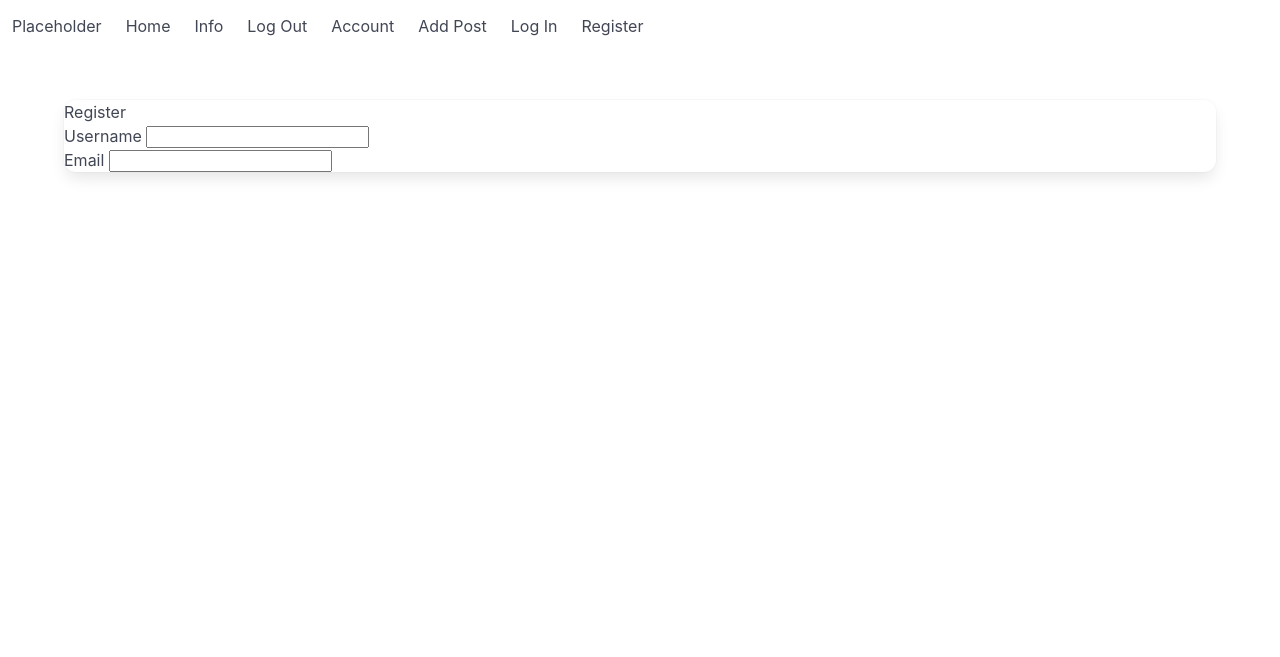
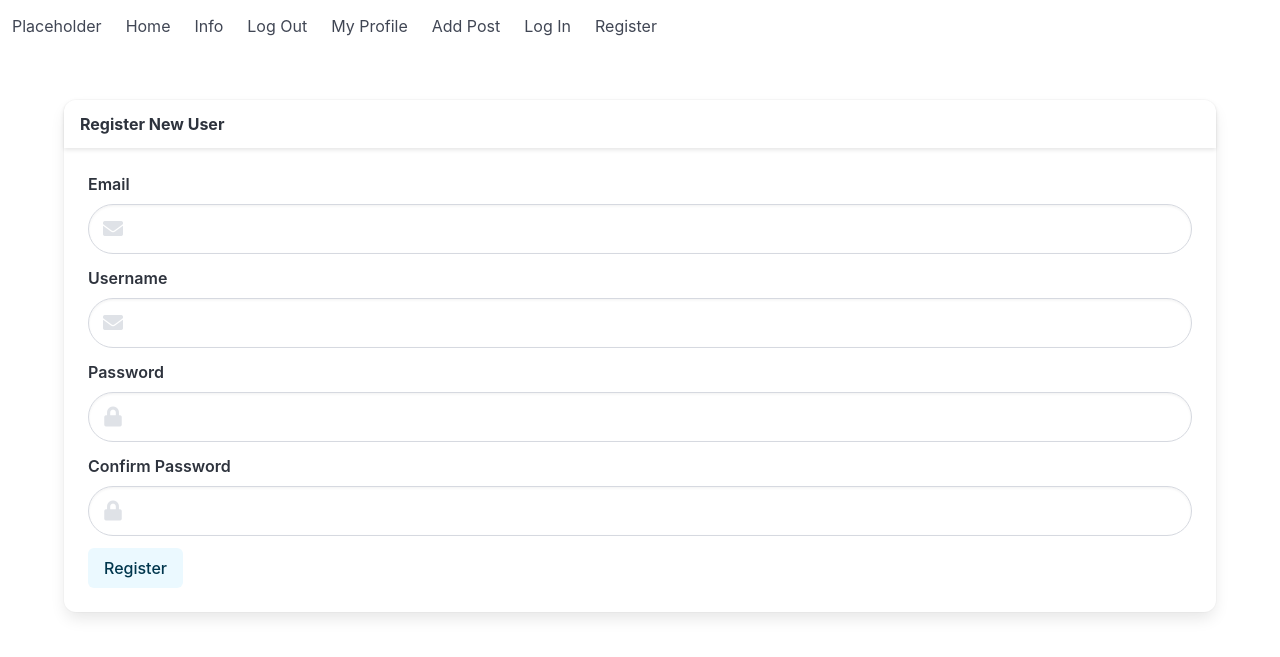
Before and after one commit to latimercaleb/flask-media-capstone, a Flask app: template blog/templates/register.html in a window 1280 px wide. Shown: the top 657 px of the page. Run offline with Flask 2, Linux system fonts and the light colour scheme; the template is opened without the code that fills it: values that come from a table or form of the project are taken from there, others are empty; the visitor is signed in with stand-in values (Sample User, id 1); some libraries are stand-ins or nearby versions.

Commit message:
Adding changeset, reworking templates & controllers a bit

```diff
--- a/blog/errors/handlers.py
+++ b/blog/errors/handlers.py
@@ -1,4 +1,3 @@
-# Error handling
 from flask import render_template, Blueprint
 errors = Blueprint('errors', __name__)
 
--- a/blog/templates/account.html
+++ b/blog/templates/account.html
@@ -1,9 +1,9 @@
-<!-- #TODO Finish up account template -->
+<!-- #TODO Finish up account template, add fluid to image profile pic, do finish form -->
 {% extends "base.html" %}
 {% block content %}
     <div class="container">
         <h1>Welcome in {{current_user.username}}</h1>
-        <img src="{{url_for('',)}}"/>
+        <img src="{{url_for('static', )}}"/>
     </div>
     <div>
         <!-- Form for account edit -->
--- a/blog/templates/base.html
+++ b/blog/templates/base.html
@@ -2,7 +2,7 @@
 <!DOCTYPE html>
 <html>
     <head>
-        <title>Blog App</title>
+        <title>Media App</title>
         <meta charset="UTF-8" />
         <meta name="viewport" content="width=device-width, initial-scale=1.0" />
         <link rel="stylesheet" href="https://cdn.jsdelivr.net/npm/bulma@1.0.4/css/bulma.min.css">
@@ -19,7 +19,7 @@
                     <!-- Logged in user links (placeholders) if current_user.is_authenticated-->
 
                     <a class="navbar-item" href="#"> Log Out </a>
-                    <a class="navbar-item" href="#"> Account </a>
+                    <a class="navbar-item" href="#"> My Profile </a>
                     <a class="navbar-item" href="#"> Add Post </a>
                      <!-- Logged out user links (placeholders) else but dont forget endif-->
                     <a class="navbar-item" href="#"> Log In </a>
--- a/blog/templates/index.html
+++ b/blog/templates/index.html
@@ -1,4 +1,5 @@
 {%- extends "base.html" %}
 {%- block content %}
-<h1>Welcome to the Flask Media Capstone Blog!</h1>
+    <h1>Welcome to the Flask Media Capstone Blog!</h1>
+    <p>Index Page template placeholder</p>
 {%- endblock %}
--- a/blog/templates/info.html
+++ b/blog/templates/info.html
@@ -1,4 +1,5 @@
 {%- extends "base.html" %}
 {%- block content %}
-<h1>Info page</h1>
+    <h1>Info page</h1>
+    <p>Info Page template placeholder</p>
 {%- endblock %}
--- a/blog/templates/register.html
+++ b/blog/templates/register.html
@@ -1,15 +1,56 @@
-{% extends "base.html" %}
-{% block content %}
-    <div class="container">
-        <h1>Register</h1>
-        <form method="POST" action="{{ url_for('users.register') }}" enctype="multipart/form-data">
-            {{ form.hidden_tag() }}
-            <div class="form-group">
-                {{ form.username.label(class="form-label") }}
-                {{ form.username(class="form-control") }}
-            </div>
-            <div class="form-group">
-                {{ form.email.label(class="form-label") }}
-                {{ form.email(class="form-control") }}
-<!-- #TODO Finish up registration form -->
+{% extends "base.html" %} {% block content %}
+
+<div class="card-header">
+	<p class="card-header-title">Register New User</p>
+</div>
+<div class="card-content">
+	<div class="content">
+		<form
+			action="{{ url_for('users.register') }}"
+			enctype="multipart/form-data">
+			{{registration_form.hidden_tag()}}
+			<div class="field">
+				<label class="label">{{registration_form.email.label}}</label>
+				<div class="control has-icons-left">
+					{{registration_form.email(class_="input is-medium is-rounded")}}
+					<span class="icon is-small is-left">
+						<i class="fas fa-envelope"></i>
+					</span>
+				</div>
+			</div>
+			<div class="field">
+				<label class="label">{{registration_form.username.label}}</label>
+				<div class="control has-icons-left">
+					{{registration_form.username(class_="input is-medium is-rounded")}}
+					<span class="icon is-small is-left">
+						<!-- TODO: Figure out good username icon -->
+						<i class="fas fa-envelope"></i>
+					</span>
+				</div>
+			</div>
+			<div class="field">
+				<label class="label">{{registration_form.password.label}}</label>
+				<div class="control has-icons-left">
+					{{registration_form.password(class_="input is-medium is-rounded")}}
+					<span class="icon is-small is-left">
+						<i class="fas fa-lock"></i>
+					</span>
+				</div>
+			</div>
+			<div class="field">
+				<label class="label">{{registration_form.confirm_password.label}}</label>
+				<div class="control has-icons-left">
+					{{registration_form.confirm_password(class_="input is-medium is-rounded")}}
+					<span class="icon is-small is-left">
+						<i class="fas fa-lock"></i>
+					</span>
+				</div>
+			</div>
+			<div class="control">
+				<button class="button is-info is-light">{{registration_form.submit.label}}</button>
+			</div>
+		</form>
+	</div>
+</div>
+
 {% endblock %}
--- a/requirements.txt
+++ b/requirements.txt
@@ -30,6 +30,7 @@ oauth2>=1.9.0.post1
 oauthlib>=2.0.7
 python-dateutil>=2.7.2
 python-editor>=1.0.3
+Pillow>=8.0.0
 requests>=2.18.4
 requests-oauthlib>=0.8.0
 six>=1.11.0
```
Also changed, not shown: blog/__init__.py (+16 -6 lines), blog/models.py (+4 -3 lines), blog/templates/login.html (+35 -14 lines), blog/users/photo_handler.py (+7 -7 lines), blog/users/views.py (+5 -3 lines).
